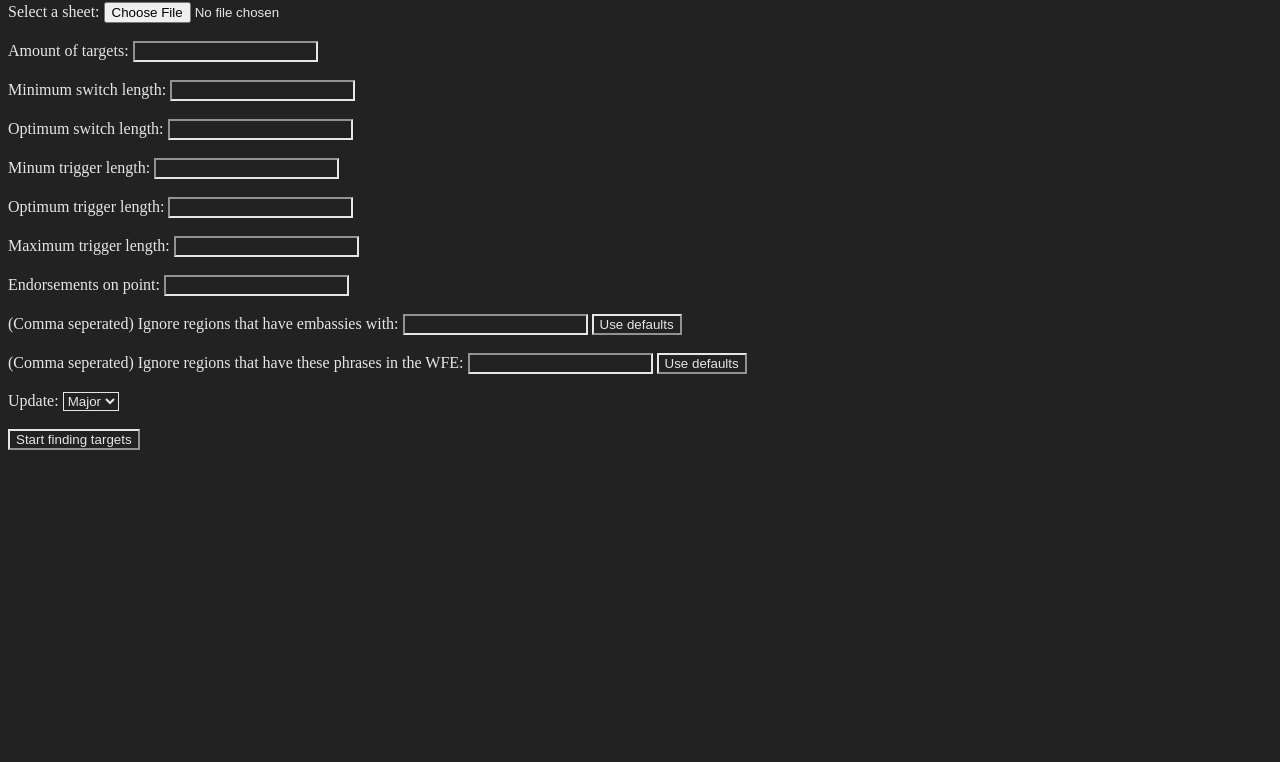
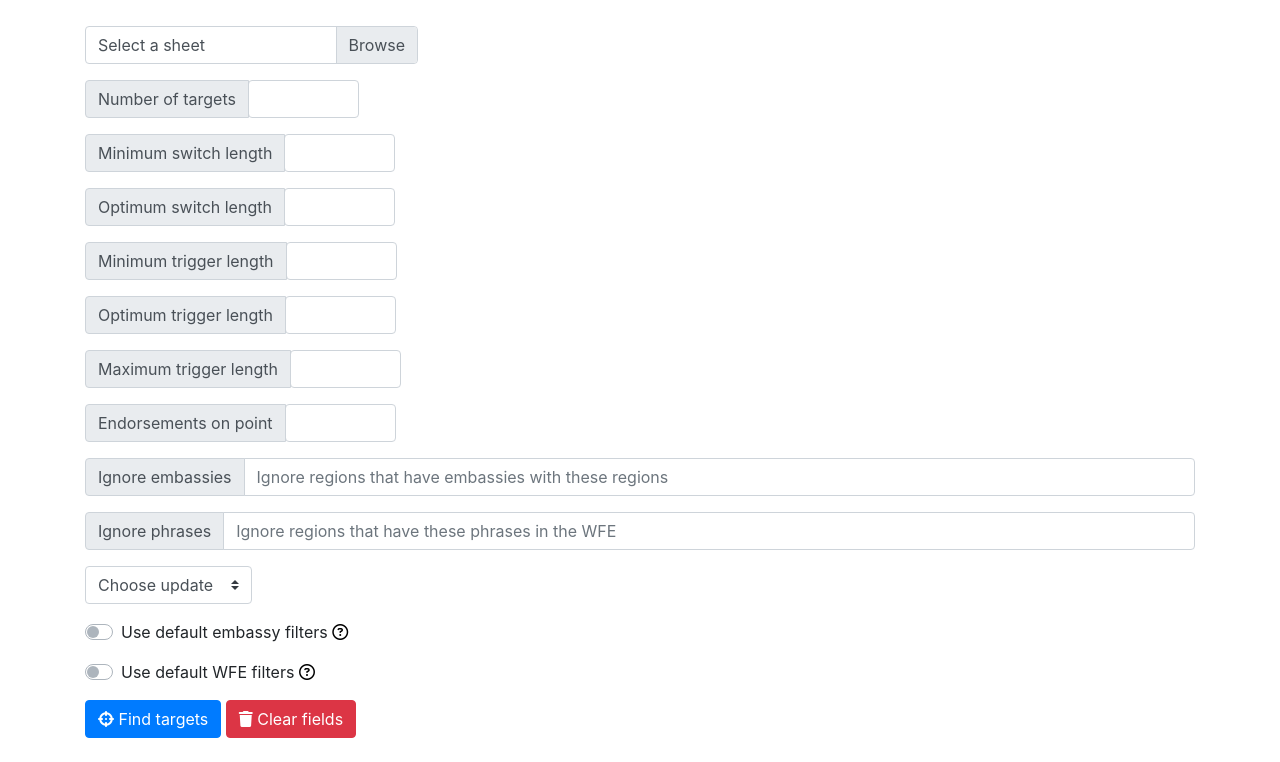
Before and after one commit to Aptenodyte/Quickdraw, a plain HTML site: page index.html in a window 1280 px wide. Shown: the part 78-840 px from the top of the page. Before the commit the page ends 800 px from the top, so only its background shows below. Drawn offline with nearby package versions, Linux system fonts and the light colour scheme.

Commit message:
Updated to bootstrap, reworked graphics.

```diff
--- a/index.html
+++ b/index.html
@@ -3,36 +3,112 @@
   <head>
     <meta charset="utf-8" />
     <title>Quickdraw-Web</title>
-    <link rel="stylesheet" type="text/css" href="style.css" />
+    <script src='https://kit.fontawesome.com/a076d05399.js'></script>
+    <link rel="stylesheet" href="https://maxcdn.bootstrapcdn.com/bootstrap/4.5.0/css/bootstrap.min.css">
+    <link rel="stylesheet" href="style.css">
   </head>
   <body>
-    <h1>Quickdraw-Web</h1>
-    <label for="sheet">Select a sheet:</label>
-    <input type="file" accept=".xlsx" id="sheet" /><br /><br />
-    <label for="targAmount">Amount of targets:</label>
-    <input type="number" id="targAmount" /><br /><br />
-    <label for="minSwitch">Minimum switch length:</label>
-    <input type="number" id="minSwitch" /><br /><br />
-    <label for="optimSwitch">Optimum switch length:</label>
-    <input type="number" id="optimSwitch" /><br /><br />
-    <label for="minTrigger">Minum trigger length:</label>
-    <input type="number" id="minTrigger" /><br /><br />
-    <label for="optimTrigger">Optimum trigger length:</label>
-    <input type="number" id="optimTrigger" /><br /><br />
-    <label for="maxTrigger">Maximum trigger length:</label>
-    <input type="number" id="maxTrigger" /><br /><br />
-    <label for="endos">Endorsements on point:</label>
-    <input type="number" id="endos" /><br /><br />
-    <label for="embassies">(Comma seperated) Ignore regions that have embassies with:</label>
-    <input type="text" id="embassies" /> <button type="button" id="defaultEmbassies">Use defaults</button><br /><br />
-    <label for="wfeFilter">(Comma seperated) Ignore regions that have these phrases in the WFE:</label>
-    <input type="text" id="wfeFilter" /> <button type="button" id="defaultWfeFilter">Use defaults</button><br /><br />
-    <label for="update">Update:</label>
-    <select id="update">
-      <option value="Major">Major</option>
-      <option value="Minor">Minor</option>
-    </select><br /><br />
-    <button type="button" id="start">Start finding targets</button>
+    <div class="container-sm">
+      <h1 class="pt-4 pb-4">Quickdraw-Web</h1>
+      <form onsubmit="return false">
+        <div class="custom-file mb-3">
+          <input id="sheet" type="file" accept=".xlsx" class="custom-file-input form-control-lg" />
+          <label for="sheet" class="custom-file-label regulated-file-label-length">Select a sheet</label>
+        </div>
+        <div class="input-group mb-3">
+          <div class="input-group-prepend">
+            <span class="input-group-text">Number of targets</span>
+          </div>
+          <div class="regulated-input-length">
+            <input id="targAmount" type="number" class="form-control" />
+          </div>
+        </div>
+        <div class="input-group mb-3">
+          <div class="input-group-prepend">
+            <span class="input-group-text">Minimum switch length</span>
+          </div>
+          <div class="regulated-input-length">
+            <input id="minSwitch" type="number" class="form-control" />
+          </div>
+        </div>
+        <div class="input-group mb-3">
+          <div class="input-group-prepend">
+            <span class="input-group-text">Optimum switch length</span>
+          </div>
+          <div class="regulated-input-length">
+            <input id="optimSwitch" type="number" class="form-control" />
+          </div>
+        </div>
+        <div class="input-group mb-3">
+          <div class="input-group-prepend">
+            <span class="input-group-text">Minimum trigger length</span>
+          </div>
+          <div class="regulated-input-length">
+            <input id="minTrigger" type="number" class="form-control" />
+          </div>
+        </div>
+        <div class="input-group mb-3">
+          <div class="input-group-prepend">
+            <span class="input-group-text">Optimum trigger length</span>
+          </div>
+          <div class="regulated-input-length">
+            <input id="optimTrigger" type="number" class="form-control" />
+          </div>
+        </div>
+        <div class="input-group mb-3">
+          <div class="input-group-prepend">
+            <span class="input-group-text">Maximum trigger length</span>
+          </div>
+          <div class="regulated-input-length">
+            <input id="maxTrigger" type="number" class="form-control" />
+          </div>
+        </div>
+        <div class="input-group mb-3">
+          <div class="input-group-prepend">
+            <span class="input-group-text">Endorsements on point</span>
+          </div>
+          <div class="regulated-input-length">
+            <input id="endos" type="number" class="form-control" />
+          </div>
+        </div>
+        <div class="input-group mb-3">
+          <div class="input-group-prepend">
+            <span class="input-group-text">Ignore embassies</span>
+          </div>
+          <input id="embassies" type="text" class="form-control" placeholder="Ignore regions that have embassies with these regions" />
+        </div>
+        <div class="input-group mb-3">
+          <div class="input-group-prepend">
+            <span class="input-group-text">Ignore phrases</span>
+          </div>
+          <input id="wfeFilter" type="text" class="form-control" placeholder="Ignore regions that have these phrases in the WFE" />
+        </div>
+        <select name="update" id="update" class="custom-select mb-3 regulated-select-length">
+          <option selected>Choose update</option>
+          <option value="Major">Major</option>
+          <option value="Minor">Minor</option>
+        </select>
+        <div class="custom-control custom-switch mb-3">
+          <input type="checkbox" class="custom-control-input" id="defaultEmbassies">
+          <label class="custom-control-label" for="defaultEmbassies">Use default embassy filters <i data-toggle="tooltip" data-placement="right" title="Filters out embassies usually found on raided regions"><i class="far fa-question-circle"></i></i></label>
+        </div>
+        <div class="custom-control custom-switch mb-3">
+          <input type="checkbox" class="custom-control-input" id="defaultWfeFilter">
+          <label class="custom-control-label" for="defaultWfeFilter">Use default WFE filters <i data-toggle="tooltip" data-placement="right" title="Filters out phrases common in raided regions wfe's"><i class="far fa-question-circle"></i></i></label>
+        </div>
+      </form>
+      <div class="btn-group">
+        <button type="submit" id="start" class="btn btn-primary"><i class='fas fa-crosshairs'></i> Find targets</button>
+      </div>
+      <div class="btn-group">
+        <button type="reset" id="reset" class="btn btn-danger"><i class="fas fa-trash"></i> Clear fields</button>
+      </div>
+    </div>
+    <div class="mb-4">
+    </div>
+    <script src="https://ajax.googleapis.com/ajax/libs/jquery/3.5.1/jquery.min.js"></script>
+    <script src="https://cdnjs.cloudflare.com/ajax/libs/popper.js/1.16.0/umd/popper.min.js"></script>
+    <script src="https://maxcdn.bootstrapcdn.com/bootstrap/4.5.0/js/bootstrap.min.js"></script>
     <script src="https://unpkg.com/xlsx/dist/xlsx.full.min.js"></script>
     <script src="script.js"></script>
   </body>
--- a/script.js
+++ b/script.js
@@ -1,6 +1,19 @@
 //Web JS
-document.getElementById("defaultEmbassies").addEventListener("click", fillDefaultEmbassies);
-document.getElementById("defaultWfeFilter").addEventListener("click", fillDefaultWfeFilter);
+document.getElementById("defaultEmbassies").addEventListener("change", fillDefaultEmbassies);
+document.getElementById("defaultWfeFilter").addEventListener("change", fillDefaultWfeFilter);
+
+document.getElementById("reset").addEventListener("click", clearInputFields);
+
+//JQuery for displaying the filename on upload
+$(".custom-file-input").on("change", function() {
+  const fileName = $(this).val().split("\\").pop();
+  $(this).siblings(".custom-file-label").addClass("selected").html(fileName);
+});
+
+//Enable all tooltips
+$(document).ready(function(){
+  $('[data-toggle="tooltip"]').tooltip();
+});
 
 function fillDefaultEmbassies() {
   document.getElementById("embassies").value = "The Black Hawks, Doll Guldur, Frozen Circle, 3 Guys";
@@ -8,6 +21,19 @@ function fillDefaultEmbassies() {
 
 function fillDefaultWfeFilter() {
   document.getElementById("wfeFilter").value = "[url=https://www.forum.the-black-hawks.org/, [url=http://forum.theeastpacific.com,  [url=https://www.nationstates.net/page=dispatch/id=485374], [url=https://discord.gg/XWvERyc, [url=https://forum.thenorthpacific.org, [url=https://discord.gg/Tghy5kW, [url=https://www.westpacific.org";
+}
+
+function clearInputFields() {
+  document.getElementById("minSwitch").value = "";
+  document.getElementById("optimSwitch").value = "";
+  document.getElementById("minTrigger").value = "";
+  document.getElementById("optimTrigger").value = "";
+  document.getElementById("maxTrigger").value = "";
+  document.getElementById("endos").value = "";
+  document.getElementById("targAmount").value = "";
+  document.getElementById("embassies").value = "";
+  document.getElementById("wfeFilter").value = "";
+  document.getElementById("update").value = "";
 }
 
 //Actual program JS
@@ -120,10 +146,10 @@ function mainProgram() {
 
       //Go through the switchArray generated for the currentTarget, and check if any of them have triggers
       //If they don't, use the only switchArray item
+      currentTrigger = findTriggers(targetArray[i].regionNumber, targetArray[i].updateTime);
       for (let i = 0; i < nextTargArray.length; i++) {
         prospect = findInTargets(nextTargArray[i].name);
         prospectTargPos = targetArray[prospect].regionNumber;
-        currentTrigger = findTriggers(prospectTargPos, targetArray[prospect].updateTime);
 
         //Exit the loop if we have found a trigger
         if (currentTrigger !== undefined) {
@@ -141,16 +167,17 @@ function mainProgram() {
 
           //Various formatting things for the purpose of generating links
           const targName = targetArray[i].name.slice(0, -1);
+          const currentTargPos = targetArray[i].regionNumber;
           const triggerName = ((currentTrigger.name.slice(-1) === "~") || (currentTrigger.name.slice(-1) === "*")) ? currentTrigger.name.slice(0, -1) : currentTrigger.name;
 
           //Add the target and trigger into raidFile, and the trigger region's into trigger_list
           if (update === "Major") {
-            raidFileData += `${targNumber++}) https://www.nationstates.net/region=${targName.replace(/ /g, "_").toLowerCase()} (${readCell(`F${prospectTargPos}`)})\n`;
-            raidFileData += `    a) https://www.nationstates.net/template-overall=none/region=${triggerName.replace(/ /g, "_").toLowerCase()} (${timeDifference(readCell(`F${prospectTargPos}`), readCell(`F${findInSpyglass(currentTrigger.name)}`))}s)\n\n`;
+            raidFileData += `${targNumber++}) https://www.nationstates.net/region=${targName.replace(/ /g, "_").toLowerCase()} (${readCell(`F${currentTargPos}`)})\n`;
+            raidFileData += `    a) https://www.nationstates.net/template-overall=none/region=${triggerName.replace(/ /g, "_").toLowerCase()} (${timeDifference(readCell(`F${currentTargPos}`), readCell(`F${findInSpyglass(currentTrigger.name)}`))}s)\n\n`;
             triggerListData += `${triggerName}\n`;
           } else {
-            raidFileData += `${targNumber++}) https://www.nationstates.net/region=${targName.replace(/ /g, "_").toLowerCase()} (${readCell(`E${prospectTargPos}`)})\n`;
-            raidFileData += `    a) https://www.nationstates.net/template-overall=none/region=${triggerName.replace(/ /g, "_").toLowerCase()} (${timeDifference(readCell(`E${prospectTargPos}`), readCell(`E${findInSpyglass(currentTrigger.name)}`))}s)\n\n`;
+            raidFileData += `${targNumber++}) https://www.nationstates.net/region=${targName.replace(/ /g, "_").toLowerCase()} (${readCell(`E${currentTargetPos}`)})\n`;
+            raidFileData += `    a) https://www.nationstates.net/template-overall=none/region=${triggerName.replace(/ /g, "_").toLowerCase()} (${timeDifference(readCell(`E${currentTargPos}`), readCell(`E${findInSpyglass(currentTrigger.name)}`))}s)\n\n`;
             triggerListData += `${triggerName}\n`;
           }
           i = prospect - 1; //Push the targetArray iterator up to the switched region
--- a/style.css
+++ b/style.css
@@ -1,5 +1,15 @@
-body, input, button, option, select {
-  background-color: #222;
-  color: #e6e6e6;
-  border-color: #e6e6e6;
+.regulated-input-length {
+  width: 10%;
 }
+
+.regulated-file-label-length {
+  width: 30%;
+}
+
+.regulated-select-length {
+  width: 15%;
+}
+
+.far {
+  color: black;
+}
```
